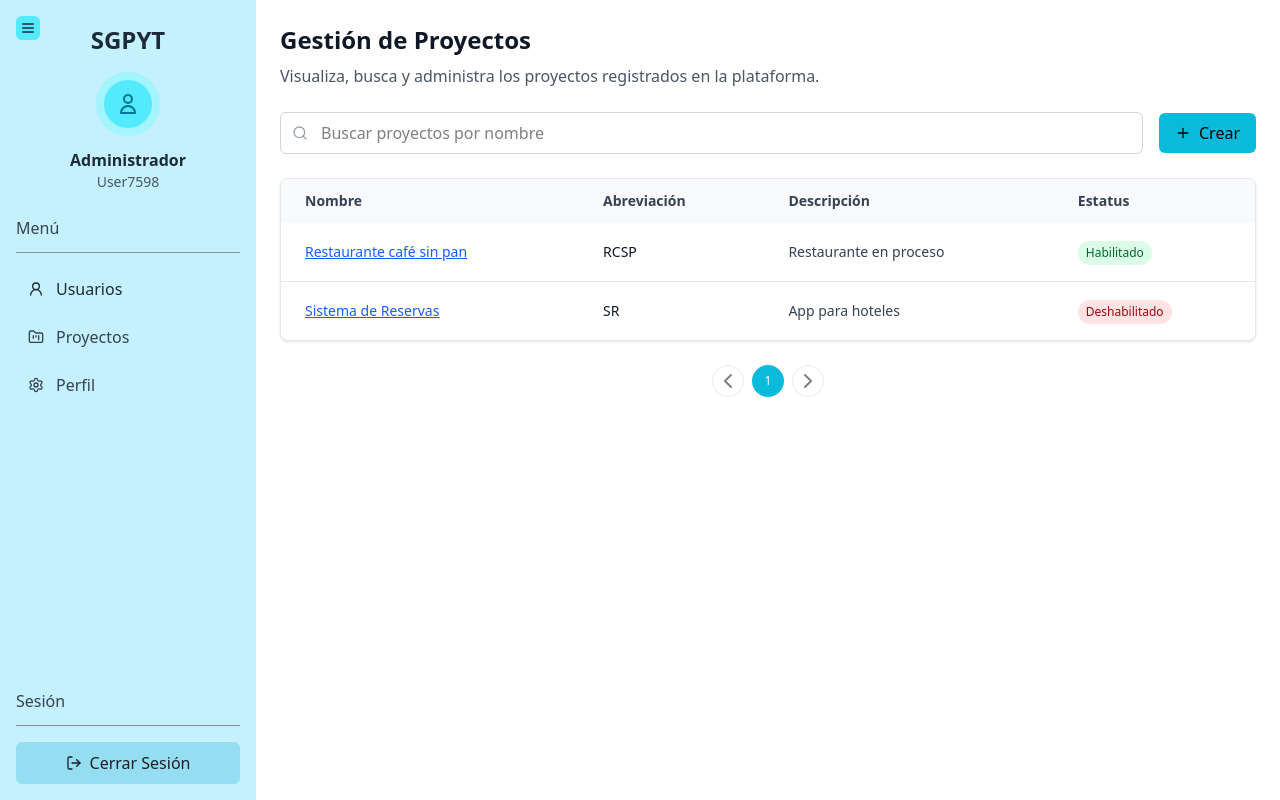
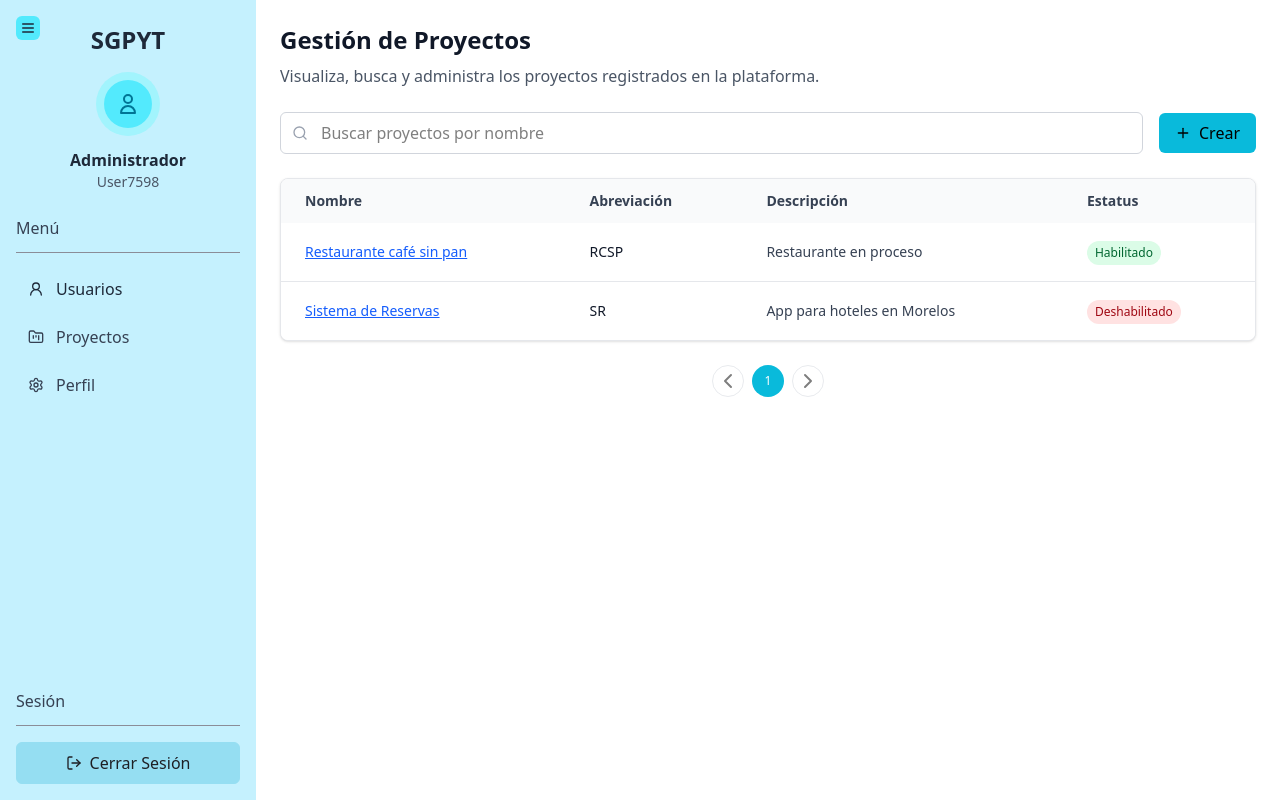
Before and after one commit to JulioCesarGutierrezRojas/SDGPYT, a React (Vite) app in the folder frontend/: page /admin/proyectos in a window 1280 px wide. Built offline with nearby package versions, Linux system fonts and the light colour scheme.

Commit message:
cambios en pantalla para ver el total de proyectos

```diff
--- a/frontend/src/modules/users/projectsAdmin.jsx
+++ b/frontend/src/modules/users/projectsAdmin.jsx
@@ -14,7 +14,7 @@ const proyectosDummy = [
     id: 2,
     nombre: "Sistema de Reservas",
     abreviacion: "SR",
-    descripcion: "App para hoteles",
+    descripcion: "App para hoteles en Morelos",
     estatus: "Deshabilitado",
   },
 ];
```
